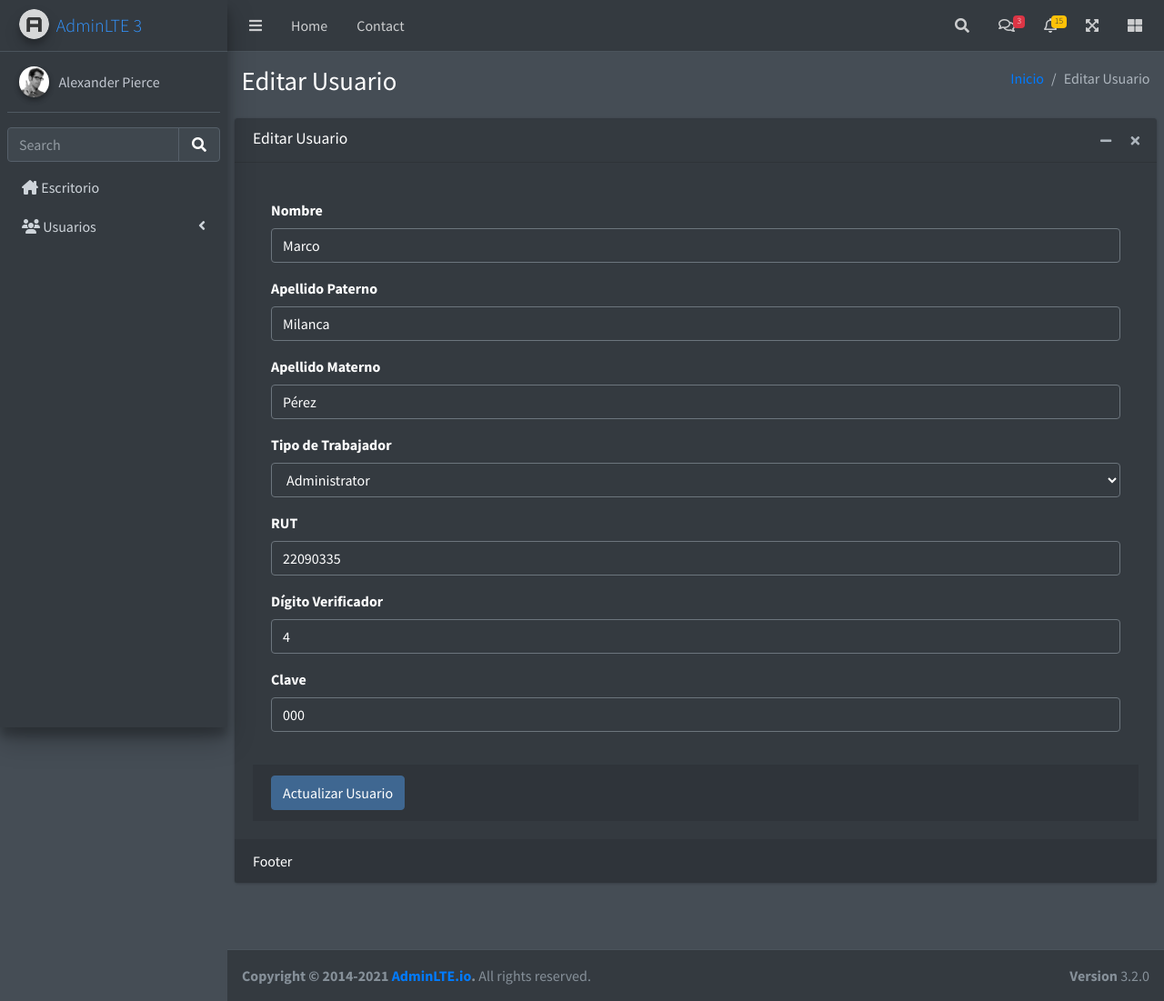
After one commit to MarcoAntaniom/LunovaSolutionsLu, a PHP site: page /LunovaSolutionsLu/administrador/editar_usuario.php?id=1 in a window 1280 px wide. The commit adds this page. Shown: the whole page at 91% size. Run offline with PHP 8.4, Linux system fonts and the light colour scheme; a user stored in the database is signed in; data comes from the database, SQL or seed files in the repository; some libraries are stand-ins or nearby versions.

Commit message:
Día 3
En este día cree el editar, eliminar usuarios y ajuste el sidebar, me quede atascado con el index de la carpeta raíz que redireccionara automáticamente al index de cada usuario

```diff
--- /dev/null
+++ b/administrador/editar_usuario.php
@@ -0,0 +1,182 @@
+<?php
+require_once("../header.php");
+require_once("../sidebar.php");
+
+$id = $_GET['id'] ?? null;
+
+if ($id) {
+    $sql = $conexion->prepare("SELECT * FROM usuarios WHERE id = :id");
+    $sql->bindParam(":id", $id);
+    $sql->execute();
+    $registro = $sql->fetch(PDO::FETCH_ASSOC);
+
+    if ($registro) {
+        $nombre = $registro['nombre'];
+        $apellido_pat = $registro['apellido_pat'];
+        $apellido_mat = $registro['apellido_mat'];
+        $tipo_trabajador = $registro['tipo_trabajador'];
+        $rut = $registro['rut'];
+        $dv = $registro['dv'];
+        $clave = $registro['clave'];
+    } else {
+        echo "Usuario no encontrado.";
+        exit;
+    }
+} else {
+    echo "ID de usuario no proporcionado.";
+    exit;
+}
+
+if ($_SERVER['REQUEST_METHOD'] === 'POST') {
+    $nombre = $_POST['nombre'];
+    $apellido_pat = $_POST['apellido_pat'];
+    $apellido_mat = $_POST['apellido_mat'];
+    $tipo_trabajador = $_POST['tipo_trabajador'];
+    $rut = $_POST['rut'];
+    $dv = $_POST['dv'];
+    $clave = $_POST['clave'];
+
+    try {
+        $sql = $conexion->prepare("UPDATE usuarios SET nombre = :nombre, apellido_pat = :apellido_pat, apellido_mat = :apellido_mat, tipo_trabajador = :tipo_trabajador, rut = :rut, dv = :dv, clave = :clave WHERE id = :id");
+        $sql->bindParam(":nombre", $nombre);
+        $sql->bindParam(":apellido_pat", $apellido_pat);
+        $sql->bindParam(":apellido_mat", $apellido_mat);
+        $sql->bindParam(":tipo_trabajador", $tipo_trabajador);
+        $sql->bindParam(":rut", $rut);
+        $sql->bindParam(":dv", $dv);
+        $sql->bindParam(":clave", $clave);
+        $sql->bindParam(":id", $id);
+        $sql->execute();
+
+        echo "<script>
+                Swal.fire({
+                    title: 'Usuario actualizado exitosamente',
+                    icon: 'success',
+                    showConfirmButton: true,
+                    confirmButtonText: 'Aceptar'
+                }).then((result) => {
+                    if (result.isConfirmed) {
+                        window.location.href = 'index.php';
+                    }
+                });
+              </script>";
+    } catch (PDOException $e) {
+        echo "<script>
+                Swal.fire({
+                    title: 'Error al actualizar el usuario',
+                    icon: 'error',
+                    showConfirmButton: true,
+                    confirmButtonText: 'Aceptar'
+                });
+              </script>";
+    }
+}
+?>
+
+<!-- Content Wrapper. Contains page content -->
+<div class="content-wrapper">
+  <!-- Content Header (Page header) -->
+  <section class="content-header">
+    <div class="container-fluid">
+      <div class="row mb-2">
+        <div class="col-sm-6">
+          <h1>Editar Usuario</h1>
+        </div>
+        <div class="col-sm-6">
+          <ol class="breadcrumb float-sm-right">
+            <li class="breadcrumb-item"><a href="index.php">Inicio</a></li>
+            <li class="breadcrumb-item active">Editar Usuario</li>
+          </ol>
+        </div>
+      </div>
+    </div><!-- /.container-fluid -->
+  </section>
+
+  <!-- Main content -->
+  <section class="content">
+
+    <!-- Default box -->
+    <div class="card">
+      <div class="card-header">
+        <h3 class="card-title">Editar Usuario</h3>
+
+        <div class="card-tools">
+          <button type="button" class="btn btn-tool" data-card-widget="collapse" title="Collapse">
+            <i class="fas fa-minus"></i>
+          </button>
+          <button type="button" class="btn btn-tool" data-card-widget="remove" title="Remove">
+            <i class="fas fa-times"></i>
+          </button>
+        </div>
+      </div>
+      <div class="card-body">
+        <!-- Aquí iría el contenido que deseas mostrar -->
+        <form action="editar_usuario.php?id=<?php echo $id; ?>" method="post">
+              <div class="card-body">
+                <div class="form-group">
+                  <label for="nombre">Nombre</label>
+                  <input type="text" class="form-control" id="nombre" name="nombre" value="<?php echo $nombre; ?>" placeholder="Ingrese el Nombre">
+                </div>
+                <div class="form-group">
+                  <label for="apellido_pat">Apellido Paterno</label>
+                  <input type="text" class="form-control" id="apellido_pat" name="apellido_pat" value="<?php echo $apellido_pat; ?>" placeholder="Ingrese el Apellido Paterno">
+                </div>
+                <div class="form-group">
+                  <label for="apellido_mat">Apellido Materno</label>
+                  <input type="text" class="form-control" id="apellido_mat" name="apellido_mat" value="<?php echo $apellido_mat; ?>" placeholder="Ingrese el Apellido Materno">
+                </div>
+                <div class="form-group">
+                  <label for="tipo_trabajador">Tipo de Trabajador</label>
+                  <select class="form-control" id="tipo_trabajador" name="tipo_trabajador">
+                    <?php
+                    $consulta_tipos = $conexion->prepare("SELECT id, descripcion FROM tipo_trabajador");
+                    $consulta_tipos->execute();
+                    $tipos_trabajador = $consulta_tipos->fetchAll(PDO::FETCH_ASSOC);
+                    foreach ($tipos_trabajador as $tipo) {
+                      $selected = ($tipo['id'] == $tipo_trabajador) ? 'selected' : '';
+                      echo "<option value='{$tipo['id']}' {$selected}>{$tipo['descripcion']}</option>";
+                    }
+                    ?>
+                  </select>
+                </div>
+                <div class="form-group">
+                  <label for="rut">RUT</label>
+                  <input type="text" class="form-control" id="rut" name="rut" value="<?php echo $rut; ?>" placeholder="Ingrese el RUT">
+                </div>
+                <div class="form-group">
+                  <label for="dv">Dígito Verificador</label>
+                  <input type="text" class="form-control" id="dv" name="dv" value="<?php echo $dv; ?>" placeholder="Ingrese el Dígito Verificador">
+                </div>
+                <div class="form-group">
+                  <label for="clave">Clave</label>
+                  <input type="text" class="form-control" id="clave" name="clave" value="<?php echo $clave; ?>" placeholder="Ingrese la Clave">
+                </div>
+              </div>
+              <!-- /.card-body -->
+
+              <div class="card-footer">
+                <button type="submit" class="btn btn-primary">Actualizar Usuario</button>
+              </div>
+            </form>
+      </div>
+      <!-- /.card-body -->
+      <div class="card-footer">
+        Footer
+      </div>
+      <!-- /.card-footer-->
+    </div>
+    <!-- /.card -->
+
+  </section>
+  <!-- /.content -->
+</div>
+<!-- /.content-wrapper -->
+
+<!-- Control Sidebar -->
+<aside class="control-sidebar control-sidebar-dark">
+  <!-- Control sidebar content goes here -->
+</aside>
+<!-- /.control-sidebar -->
+
+<!-- Main Footer -->
+<?php require_once("../footer.php"); ?>
--- a/administrador/sidebar.php
+++ b/administrador/sidebar.php
@@ -1,15 +1,3 @@
-<!-- Sidebar -->
-<div class="sidebar">
-      <!-- Sidebar user panel (optional) -->
-      <div class="user-panel mt-3 pb-3 mb-3 d-flex">
-        <div class="image">
-          <img src="<?php echo $rutaBase; ?>dist/img/user2-160x160.jpg" class="img-circle elevation-2" alt="User Image">
-        </div>
-        <div class="info">
-          <a href="#" class="d-block">Alexander Pierce</a>
-        </div>
-      </div>
-
       <!-- SidebarSearch Form -->
       <div class="form-inline">
         <div class="input-group" data-widget="sidebar-search">
@@ -27,100 +15,40 @@
         <ul class="nav nav-pills nav-sidebar flex-column" data-widget="treeview" role="menu" data-accordion="false">
           <!-- Add icons to the links using the .nav-icon class
                with font-awesome or any other icon font library -->
-          <li class="nav-item menu-open">
-            <a href="#" class="nav-link active">
-              <i class="nav-icon fas fa-tachometer-alt"></i>
-              <p>
-                Dashboard
-                <i class="right fas fa-angle-left"></i>
-              </p>
-            </a>
-            <ul class="nav nav-treeview">
                <li class="nav-item">
-                <a href="./index.html" class="nav-link">
-                  <i class="far fa-circle nav-icon"></i>
-                  <p>Dashboard v1</p>
-                </a>
-              </li>
-              <li class="nav-item">
-                <a href="./index2.html" class="nav-link active">
-                  <i class="far fa-circle nav-icon"></i>
-                  <p>Dashboard v2</p>
-                </a>
-              </li>
-              <li class="nav-item">
-                <a href="./index3.html" class="nav-link">
-                  <i class="far fa-circle nav-icon"></i>
-                  <p>Dashboard v3</p>
-                </a>
-              </li>
-            </ul>
-          </li>
-          <li class="nav-item">
-            <a href="pages/widgets.html" class="nav-link">
-              <i class="nav-icon fas fa-th"></i>
-              <p>
-                Widgets
-                <span class="right badge badge-danger">New</span>
-              </p>
+                <a href="index.php" class="nav-link">
+                  <i class="fa-solid fa-house-chimney"></i>
+                  <p>Escritorio</p>
                 </a>
                </li>
                <li class="nav-item">
                 <a href="#" class="nav-link">
-              <i class="nav-icon fas fa-copy"></i>
-              <p>
-                Layout Options
-                <i class="fas fa-angle-left right"></i>
-                <span class="badge badge-info right">6</span>
-              </p>
+                  <i class="fa-solid fa-users"></i>
+                  <p>Usuarios<i class="right fas fa-angle-left"></i></p>
                 </a>
                 <ul class="nav nav-treeview">
                   <li class="nav-item">
-                <a href="pages/layout/top-nav.html" class="nav-link">
-                  <i class="far fa-circle nav-icon"></i>
-                  <p>Top Navigation</p>
+                    <a href="crear_usuario.php" class="nav-link">
+                      <i class="fa-solid fa-user-plus"></i>
+                      <p>Crear Usuario</p>
                     </a>
                   </li>
                   <li class="nav-item">
-                <a href="pages/layout/top-nav-sidebar.html" class="nav-link">
-                  <i class="far fa-circle nav-icon"></i>
-                  <p>Top Navigation + Sidebar</p>
+                    <a href="listado_usuarios.php" class="nav-link">
+                      <i class="fa-solid fa-users"></i>
+                      <p>Listado de Usuarios</p>
                     </a>
                   </li>
                   <li class="nav-item">
-                <a href="pages/layout/boxed.html" class="nav-link">
-                  <i class="far fa-circle nav-icon"></i>
-                  <p>Boxed</p>
+                    <a href="crear_tipo_trabajador.php" class="nav-link">
+                      <i class="fa-solid fa-user-plus"></i>
+                      <p>Crear Tipo de Trabajador</p>
                     </a>
                   </li>
                   <li class="nav-item">
-                <a href="pages/layout/fixed-sidebar.html" class="nav-link">
-                  <i class="far fa-circle nav-icon"></i>
-                  <p>Fixed Sidebar</p>
-                </a>
-              </li>
-              <li class="nav-item">
-                <a href="pages/layout/fixed-sidebar-custom.html" class="nav-link">
-                  <i class="far fa-circle nav-icon"></i>
-                  <p>Fixed Sidebar <small>+ Custom Area</small></p>
-                </a>
-              </li>
-              <li class="nav-item">
-                <a href="<?php echo $rutaBase; ?>pages/layout/fixed-topnav.html" class="nav-link">
-                  <i class="far fa-circle nav-icon"></i>
-                  <p>Fixed Navbar</p>
-                </a>
-              </li>
-              <li class="nav-item">
-                <a href="<?php echo $rutaBase; ?>pages/layout/fixed-footer.html" class="nav-link">
-                  <i class="far fa-circle nav-icon"></i>
-                  <p>Fixed Footer</p>
-                </a>
-              </li>
-              <li class="nav-item">
-                <a href="<?php echo $rutaBase; ?>pages/layout/collapsed-sidebar.html" class="nav-link">
-                  <i class="far fa-circle nav-icon"></i>
-                  <p>Collapsed Sidebar</p>
+                    <a href="listado_tipo_trabajador.php" class="nav-link">
+                      <i class="fa-solid fa-users"></i>
+                      <p>Listado de Tipos de Trabajador</p>
                     </a>
                   </li>
                 </ul>
--- a/blank.php
+++ b/blank.php
@@ -12,7 +12,7 @@
         </div>
         <div class="col-sm-6">
           <ol class="breadcrumb float-sm-right">
-            <li class="breadcrumb-item"><a href="index.php">Inicio</a></li>
+            <li class="breadcrumb-item"><a href="../index.php">Inicio</a></li>
             <li class="breadcrumb-item active">Página en Blanco</li>
           </ol>
         </div>
--- a/footer.php
+++ b/footer.php
@@ -1,3 +1,4 @@
+<?php $rutaBase = "http://localhost/LunovaSolutionsLu/"; ?>
 
 <!-- Control Sidebar -->
 <aside class="control-sidebar control-sidebar-dark">
@@ -66,6 +67,7 @@
     $(window).resize(adjustFooter);
   });
 </script>
+
 </body>
 </html>
 <!-- Ejemplos de SweetAlert2
--- a/header.php
+++ b/header.php
@@ -15,6 +15,8 @@ if (!isset($_SESSION['logueado']) || $_SESSION['logueado'] !== true) {
   <meta charset="utf-8">
   <meta name="viewport" content="width=device-width, initial-scale=1">
   <title>AdminLTE 3 | Dashboard 2</title>
+
+  <link href="https://cdnjs.cloudflare.com/ajax/libs/font-awesome/6.5.1/css/all.min.css" rel="stylesheet">
 
   <!-- Google Font: Source Sans Pro -->
   <link rel="stylesheet" href="https://fonts.googleapis.com/css?family=Source+Sans+Pro:300,400,400i,700&display=fallback">
@@ -175,3 +177,15 @@ if (!isset($_SESSION['logueado']) || $_SESSION['logueado'] !== true) {
       <img src="<?php echo $rutaBase; ?>dist/img/AdminLTELogo.png" alt="AdminLTE Logo" class="brand-image img-circle elevation-3" style="opacity: .8">
       <span class="brand-text font-weight-light">AdminLTE 3</span>
     </a>
+
+    <!-- Sidebar -->
+    <div class="sidebar">
+      <!-- Sidebar user panel (optional) -->
+      <div class="user-panel mt-3 pb-3 mb-3 d-flex">
+        <div class="image">
+          <img src="<?php echo $rutaBase; ?>dist/img/user2-160x160.jpg" class="img-circle elevation-2" alt="User Image">
+        </div>
+        <div class="info">
+          <a href="#" class="d-block">Alexander Pierce</a>
+        </div>
+      </div>
```
Also changed, not shown: administrador/eliminar_usuario.php (added, +86 -0 lines), administrador/listado_tipo_trabajador.php (added, +79 -0 lines), administrador/listado_usuarios.php (added, +105 -0 lines), index.php (added, +38 -0 lines), login.php (+4 -6 lines), sidebaruser.php (+0 -13 lines). Lines whose indentation alone changed are shown as unchanged.
